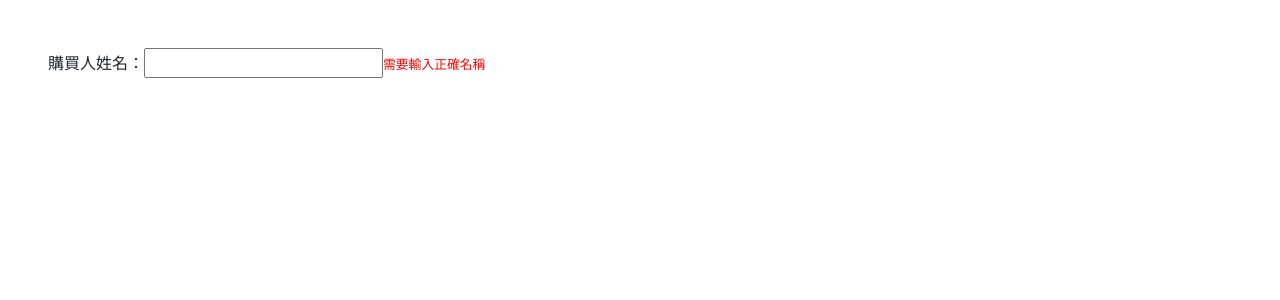
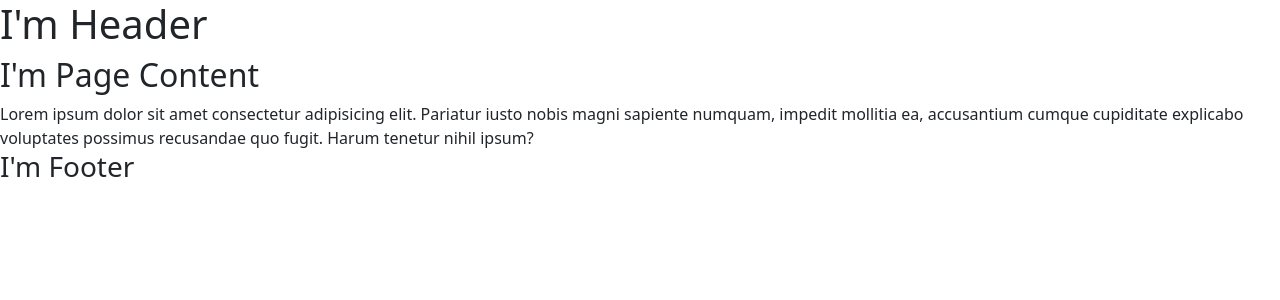
Before and after one commit to dpi627/HexVueDaily, a Vue app: page / in a window 1280 px wide. Shown: the top 300 px of the page. Built offline with nearby package versions, Linux system fonts and the light colour scheme.

Commit message:
feat: 新增 Daily12.vue，包含 Header 和 Footer 組件，更新 main.js 引入

```diff
--- /dev/null
+++ b/src/Daily12.vue
@@ -0,0 +1,13 @@
+<template>
+  <Header />
+  <div>
+    <h2>I'm Page Content</h2>
+    Lorem ipsum dolor sit amet consectetur adipisicing elit. Pariatur iusto nobis magni sapiente numquam, impedit mollitia ea, accusantium cumque cupiditate explicabo voluptates possimus recusandae quo fugit. Harum tenetur nihil ipsum?
+  </div>
+  <Footer />
+</template>
+
+<script setup>
+import Header from './components/Header.vue'
+import Footer from './components/Footer.vue';
+</script>
--- /dev/null
+++ b/src/components/Footer.vue
@@ -0,0 +1,3 @@
+<template>
+  <h3>I'm Footer</h3>
+</template>
--- /dev/null
+++ b/src/components/Header.vue
@@ -0,0 +1,3 @@
+<template>
+  <h1>I'm Header</h1>
+</template>
--- a/src/main.js
+++ b/src/main.js
@@ -3,6 +3,6 @@ import 'bootstrap/dist/css/bootstrap.min.css'
 import 'bootstrap/dist/js/bootstrap.bundle.min.js'
 
 // import './style.css'
-import App from './Daily11.vue'
+import App from './Daily12.vue'
 
 createApp(App).mount('#app')
```
